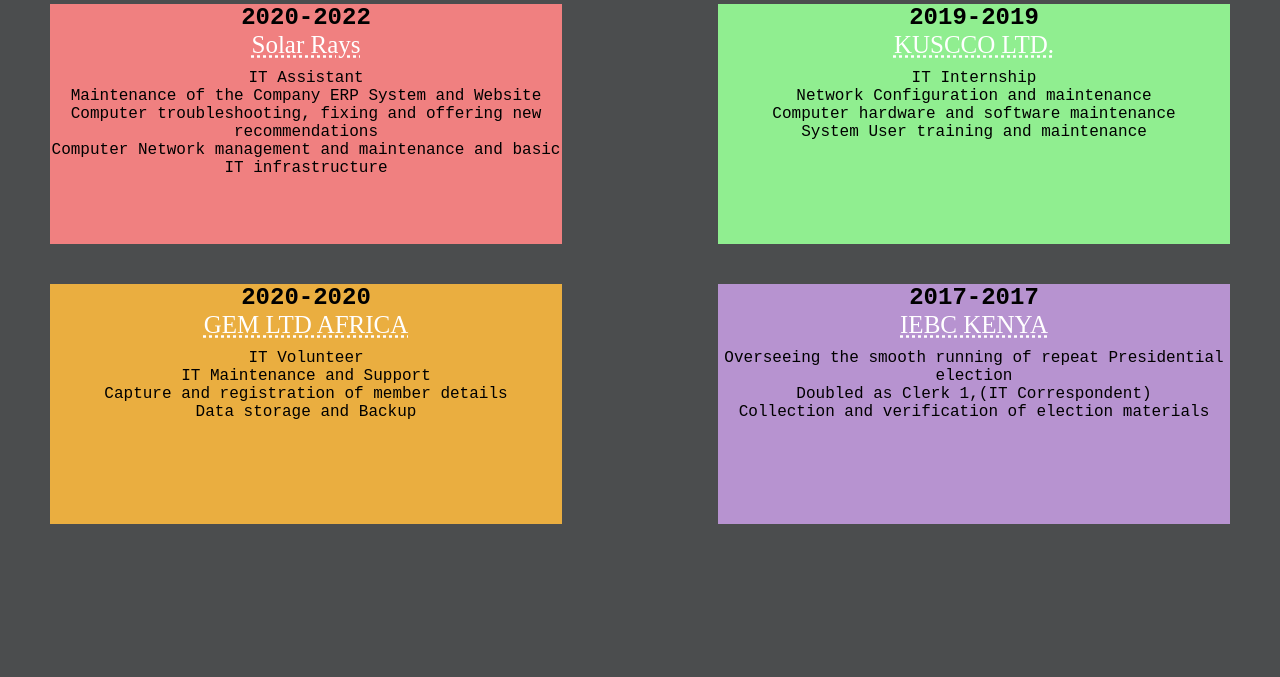
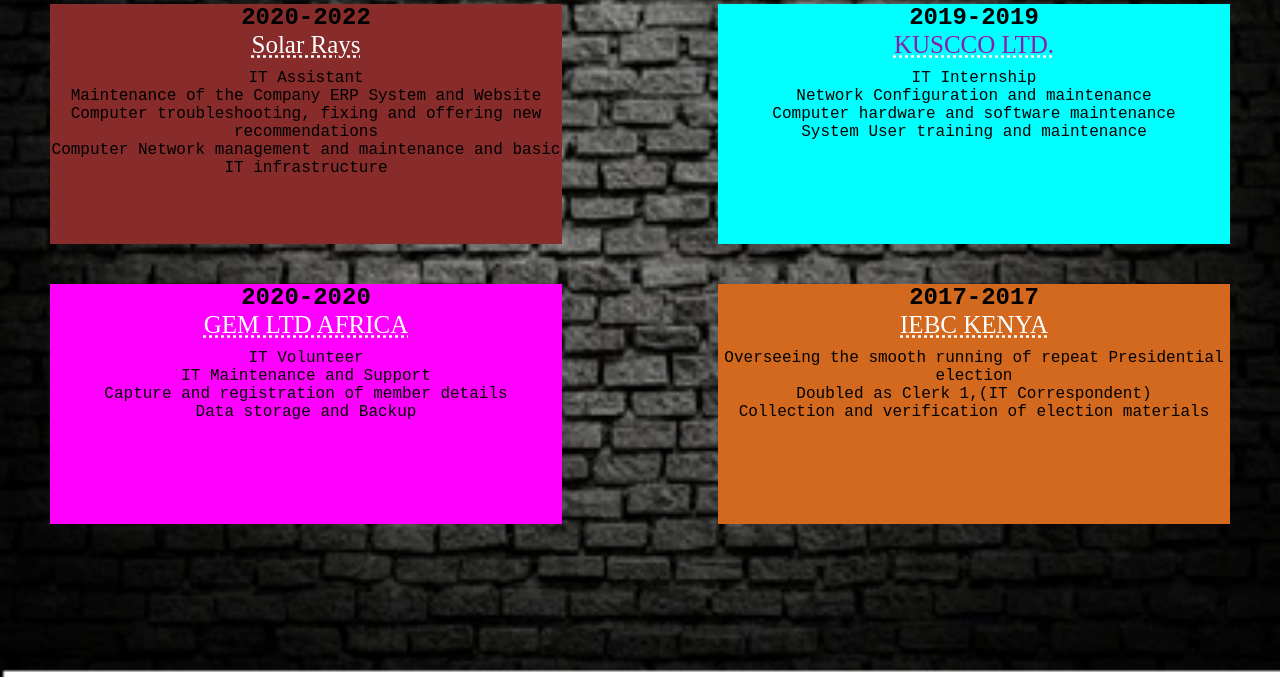
Before and after one commit to DMasilva/project-phase-0, a plain HTML site: page work.html in a window 1280 px wide. Shown: the part 123-800 px from the top of the page. Drawn offline with Linux system fonts and the light colour scheme.

Commit message:
Finalized CSS

```diff
--- a/css/style.css
+++ b/css/style.css
@@ -162,6 +162,20 @@
    margin-top: 20px;
    text-align: center;
 }
+
+#kuscco_ltd{
+   background-color: aqua;
+}
+
+#iebc_kenya{
+background-color: chocolate;
+}
+
+#gem{
+   background-color: fuchsia;
+
+}
+
 .ambira, .volunteer{
    background-color: rgb(234, 174, 64);
    width: 40%;
@@ -264,7 +278,8 @@
    color: white;
    padding: 10px 10px;
    margin-top: 10px;
-
+   justify-content: space-between;
+   width: 10%;
 
 }
 
@@ -318,6 +333,15 @@
    font-display: block;
 }
 
+#change_color{
+color: rgb(137, 30, 170);
+
+}
+
+#solar_ray{
+   background-color: rgb(135, 43, 43);
+}
+
 input{
 
    margin: 10px 0 0 0;
@@ -346,15 +370,16 @@
 .work{
    height: 100vh;
    width: 100%;
-   /* background-image: linear-gradient(rgba(0,0,0,5), rgba(0,0,0,5));
-   background-image: url(../images/Masilva.jpg); */
-   /* background-size: cover;
-   background-position: center; */
+   background-image: linear-gradient(rgba(0,0,0,5), rgba(0,0,0,5));
+   background-image: url(../images/background-wall.webp);
+   background-size: cover;
+   background-position: center;
    background-color:rgb(75, 77, 78);
 }
-#more{
+
+/* #more{
    display: none;
-}
+} */
 
 
 
--- a/work.html
+++ b/work.html
@@ -20,7 +20,7 @@
         </ul>
     </nav>
 
-        <div class="solar">
+        <div class="solar" id="solar_ray">
             <h2>2020-2022</h2>
 
             <p class="edu">Solar Rays</p>
@@ -32,9 +32,9 @@
             </ul>
 
         </div>
-        <div class="kuscco">
+        <div class="kuscco" id="kuscco_ltd">
             <h2>2019-2019</h2>
-            <p class="edu">KUSCCO LTD.</p>
+            <p class="edu" id="change_color">KUSCCO LTD.</p>
             <p>IT Internship</p>
             <ul>
                 <li>Network Configuration and maintenance</li>
@@ -43,7 +43,7 @@
             </ul>
 
         </div>
-        <div class="volunteer">
+        <div class="volunteer" id="gem">
             <h2>2020-2020</h2>
             <p class="edu">GEM LTD AFRICA</p>
             <p>IT Volunteer</p>
@@ -54,7 +54,7 @@
             </ul>
 
         </div>
-        <div class="iebc">
+        <div class="iebc" id="iebc_kenya">
 
             <h2>2017-2017</h2>
             <p class="edu">IEBC KENYA</p>
```
Also changed, not shown: images/background-wall.webp (added).
